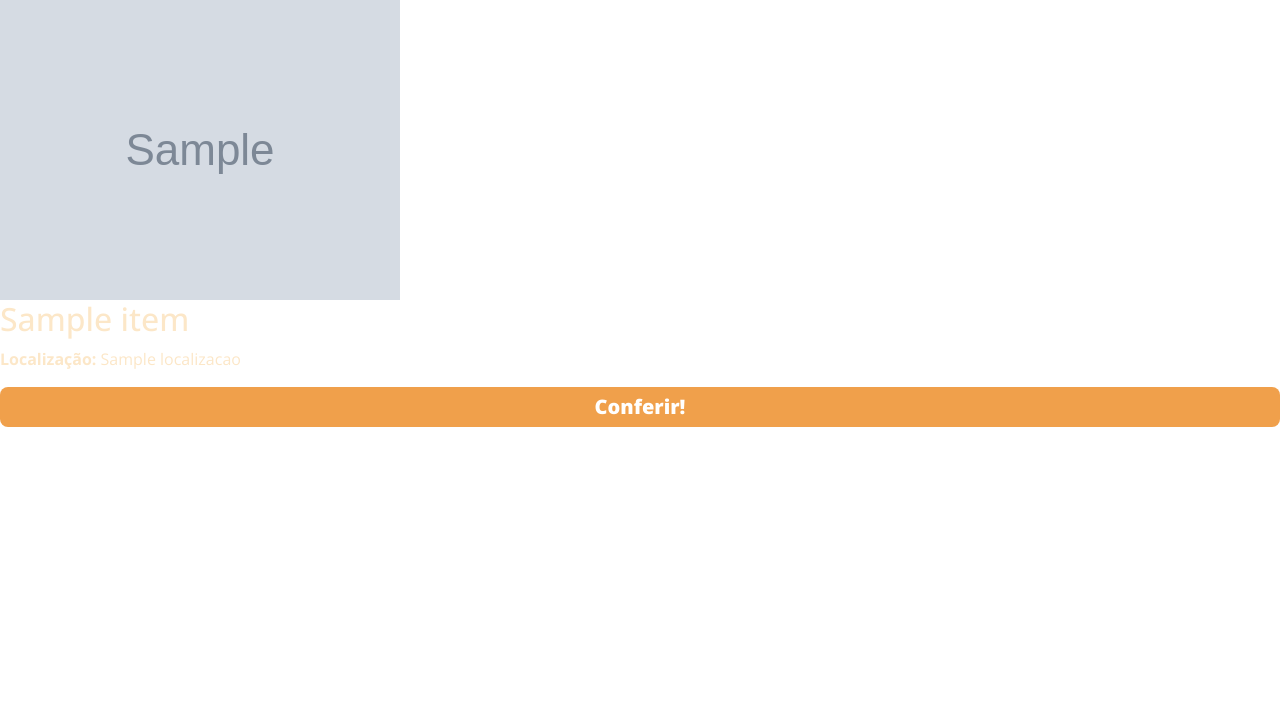
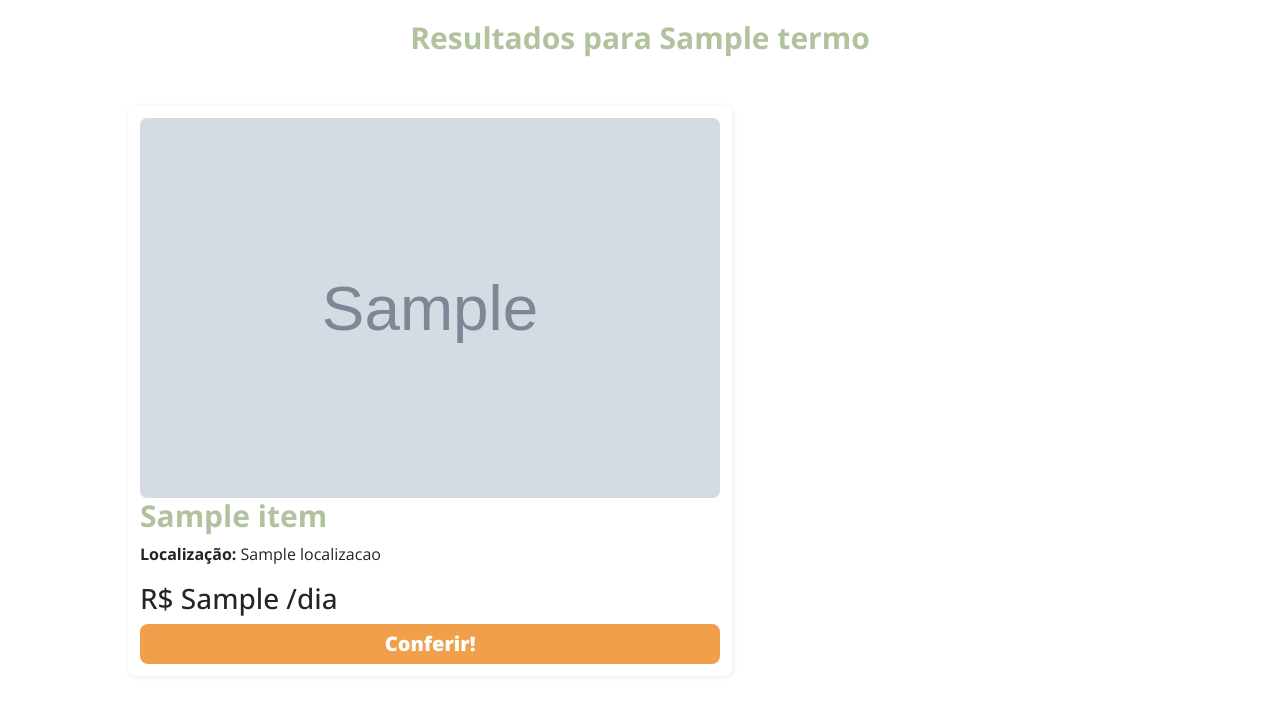
Before and after one commit to valdomg/Hotel_Eng, a Flask app: template templates/pagePesquisa.html in a window 1280 px wide. Shown: the part 72-800 px from the top of the page. Run offline with Flask 3, Linux system fonts and the light colour scheme; the template is opened without the code that fills it: most values are stand-ins (such as "Sample title", 1, 10 or a date in 2020); grey boxes marked "Sample" are stand-in pictures; some libraries are stand-ins or nearby versions.

Commit message:
class resultados para personalização

```diff
--- a/templates/pagePesquisa.html
+++ b/templates/pagePesquisa.html
@@ -62,23 +62,28 @@
     </header>
 
     <main>
+
+        <h1 class="resultados">Resultados para {{termo}}</h1>
+
         <section>
-            <div class="grid-pesqisa">
+            <div class="card-grid">
                 {% for item in pesquisa %}
-                <div class="card-pesquisa-item">
+                <div class="card">
 
                     <!-- Imagem do hotel -->
-                    <img class="img-card-pesquisa" src="{{ url_for('static', filename=item.img_home) }}"
+                    <img class="img-card-home" src="{{ url_for('static', filename=item.img_home) }}"
                         alt="Imagem do hotel">
 
                     <!-- Nome do hotel -->
-                    <h2 class="nome-card-pesquisa">{{ item.nome }}</h2>
+                    <h2 class="nome-card-home">{{ item.nome }}</h2>
 
                     <!-- Localização do hotel -->
-                    <p class="local-card-pesquisa"><strong>Localização:</strong> {{ item.localizacao }}</p>
+                    <p class="local-card-home"><strong>Localização:</strong> {{ item.localizacao }}</p>
+
+                    <h3 class="preco-home">R$ {{item.preco_diaria}} /dia</h3>
 
                     <!-- Botão para visualizar mais detalhes do hotel -->
-                    <a class="a-card-pesquisa" href="{{ url_for('hotelPagina', id=item.id ) }}">
+                    <a class="a-card-home" href="{{ url_for('hotelPagina', id=item.id ) }}">
                         <button class="btn-card-home" type="button">Conferir!</button>
                     </a>
                 </div>
```
